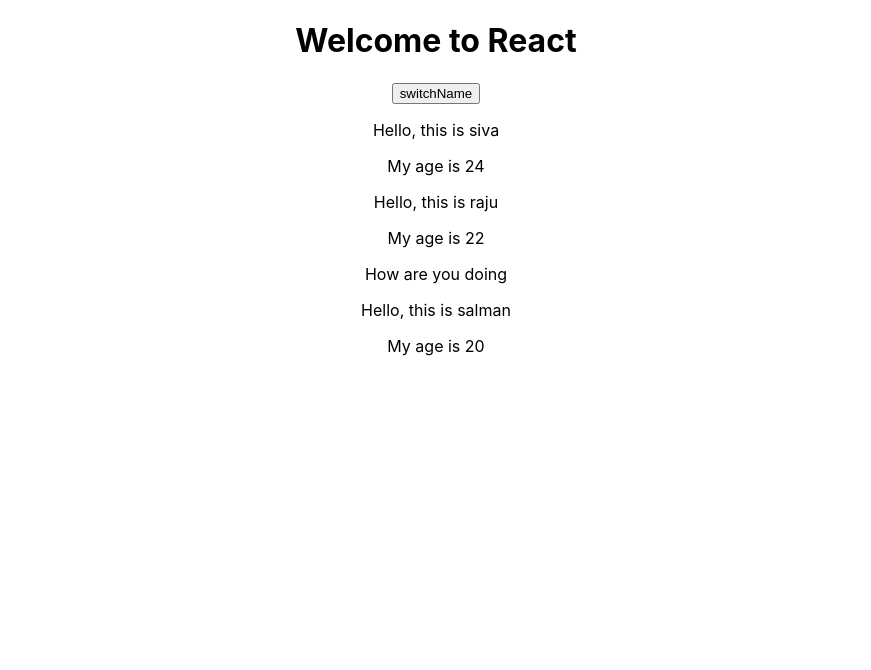
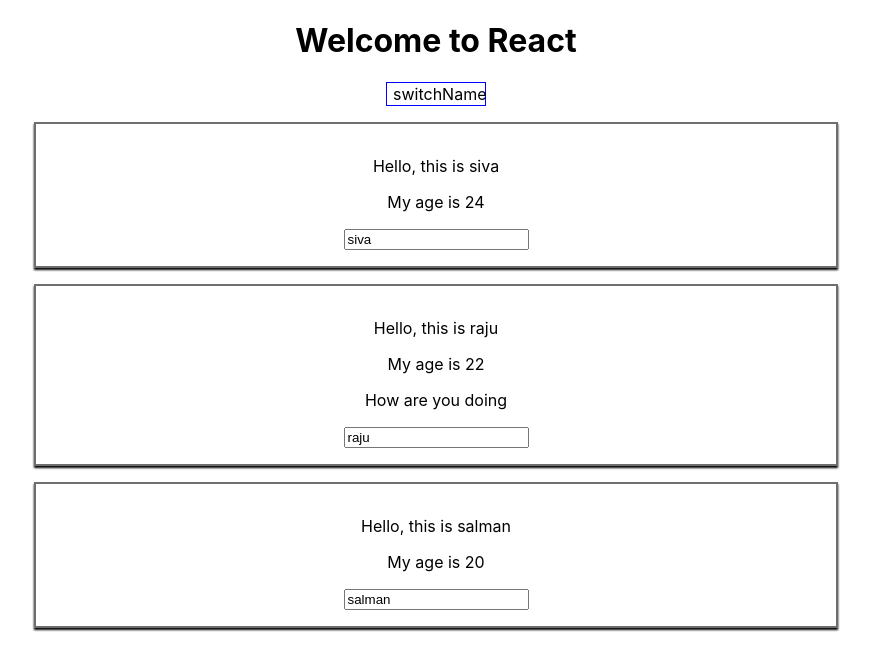
Before and after one commit to Sivabalusu/my-react-app, a React (Create React App) app: page / in a window 1280 px wide. Shown: the top 670 px of the page, without its empty margins (204-1075 px from the left). Built offline with nearby package versions, Linux system fonts and the light colour scheme.

Commit message:
added changedEvent, styles,inline style for button

```diff
--- a/src/App.js
+++ b/src/App.js
@@ -22,16 +22,40 @@ class App extends Component {
       ]
     })
   }
+
+  nameChangedHandler=(event)=>{
+    this.setState({
+      persons: [
+        {name:"Siva",age:24},
+        {name:event.target.value,age:24},
+        {name:'salman',age:21}
+      ]
+    })
+  }
+
  render() {
+   const style={
+     backgroundColor:"white",
+     border:"1px solid blue",
+     padding:"10px auto",
+     color:"black",
+     font:"inherit",
+     width:"100px"
+   }
    return (
     <div className="App">
       <h1>Welcome to React</h1>
-      <button onClick={this.switchNameHandler.bind(this,'Siva Balusu')}>switchName</button>
+      <button
+        style={style}
+        onClick={this.switchNameHandler.bind(this,'Siva Balusu')}>
+        switchName</button>
       <Person name={this.state.persons[0].name}
          age={this.state.persons[0].age}/>
       <Person name={this.state.persons[1].name}
           age={this.state.persons[1].age}
-          click={this.switchNameHandler.bind(this,'Siva!')}>How are you doing</Person>
+          click={this.switchNameHandler.bind(this,'Siva!')}
+          change={this.nameChangedHandler}>How are you doing</Person>
+
       <Person name={this.state.persons[2].name}
          age={this.state.persons[2].age}/>
     </div>
--- /dev/null
+++ b/src/Person/Person.css
@@ -0,0 +1,8 @@
+.Person{
+    text-align: center;
+    border: 2px solid rgb(112, 109, 109);
+    margin: 16px auto;
+    padding:16px ;
+    width:60%;
+    box-shadow: 0 2px 2px;
+}
--- a/src/Person/Person.js
+++ b/src/Person/Person.js
@@ -1,11 +1,14 @@
 import React from 'react';
+import './Person.css';
 
 const person=(props)=>{
     return(
-        <div>
+        <div className="Person">
             <p onClick={props.click}>Hello, this is {props.name}</p>
             <p>My age is {props.age}</p>
             <p>{props.children}</p>
+            <input type="text" onChange={props.change} value={props.name}></input>
+
         </div>
         );
 }
```
